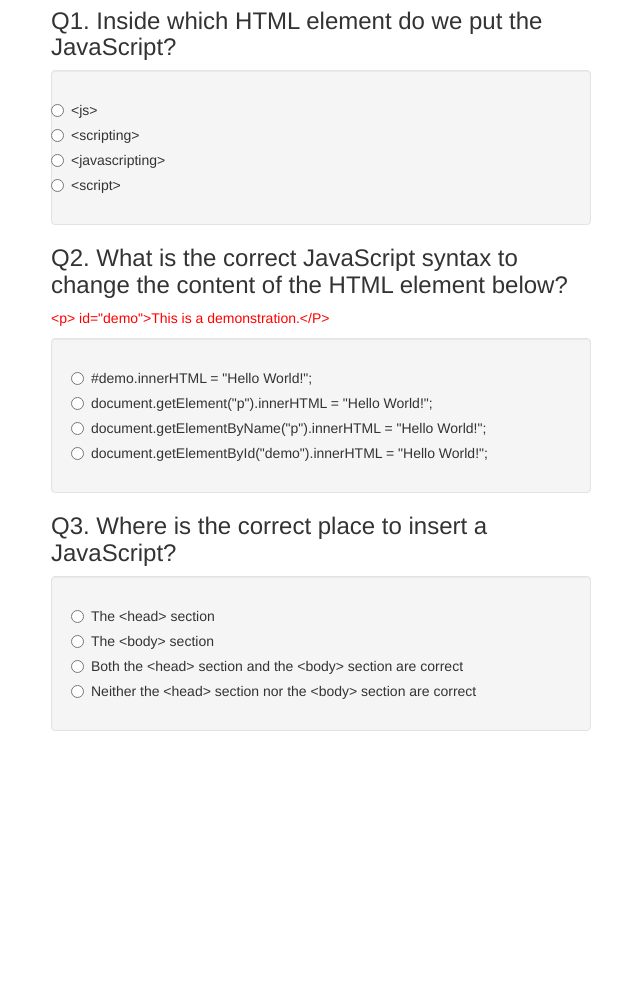
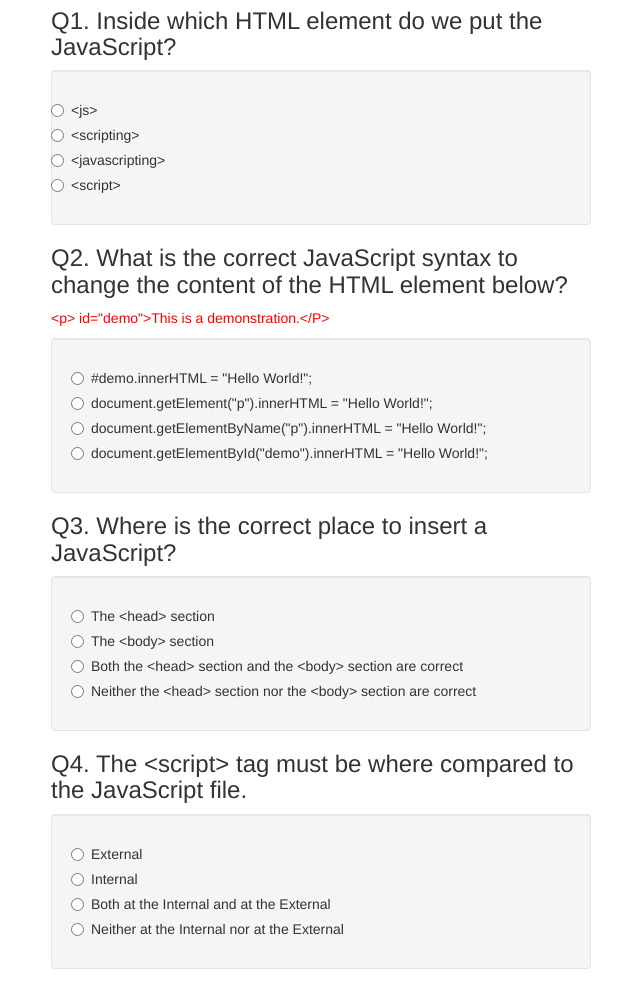
Before and after one commit to Juru-10/quiz-board, a plain HTML site: page index.html in a window 1280 px wide. Shown: the part 82-1071 px from the top of the page, without its empty margins (34-674 px from the left). Before the commit the page ends 833 px from the top, so only its background shows below. Drawn offline with nearby package versions, Linux system fonts and the light colour scheme.

Commit message:
add the forth well class in its div

```diff
--- a/index.html
+++ b/index.html
@@ -63,6 +63,21 @@
               <label><input type="radio" name="js3" value="Neither the &lthead&gt section nor the &ltbody&gt section are correct">Neither the &lthead&gt section nor the &ltbody&gt section are correct</label>
             </div>
           </div>
+          <h3>Q4. The &ltscript&gt tag must be where compared to the JavaScript file.</h3>
+          <div class="well">
+            <div class="radio">
+              <label><input type="radio" name="js4" value="External">External</label>
+            </div>
+            <div class="radio">
+              <label><input type="radio" name="js4" value="Internal">Internal</label>
+            </div>
+            <div class="radio">
+              <label><input type="radio" name="js4" value="Both at the Internal and at the External">Both at the Internal and at the External</label>
+            </div>
+            <div class="radio">
+              <label><input type="radio" name="js4" value="Neither at the Internal nor at the External">Neither at the Internal nor at the External</label>
+            </div>
+          </div>
 
   </body>
 </html>
```
